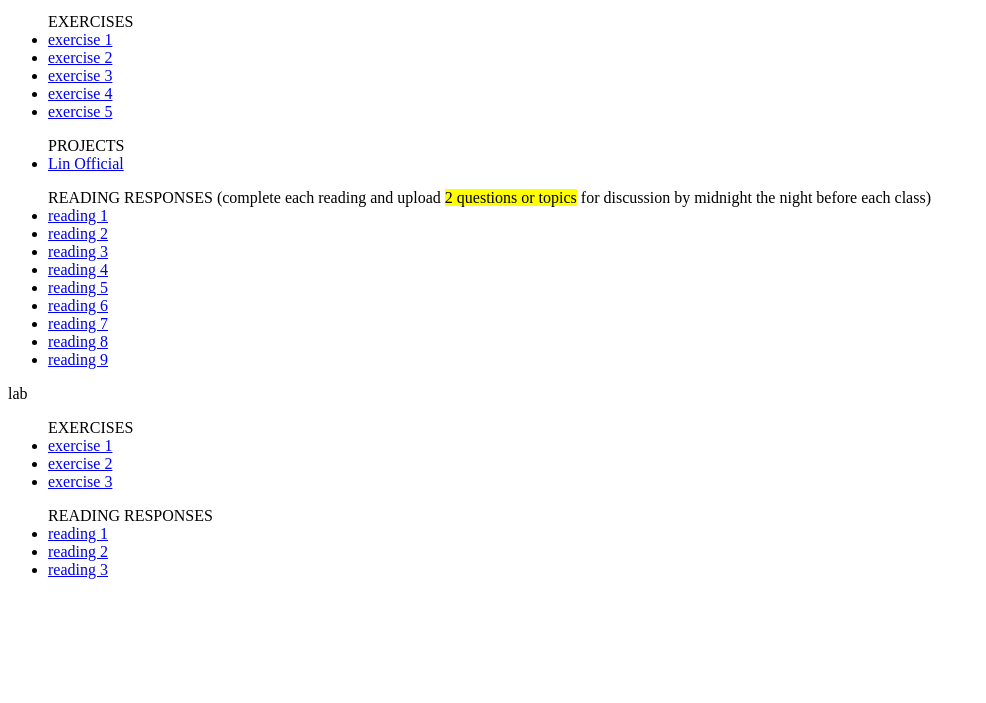
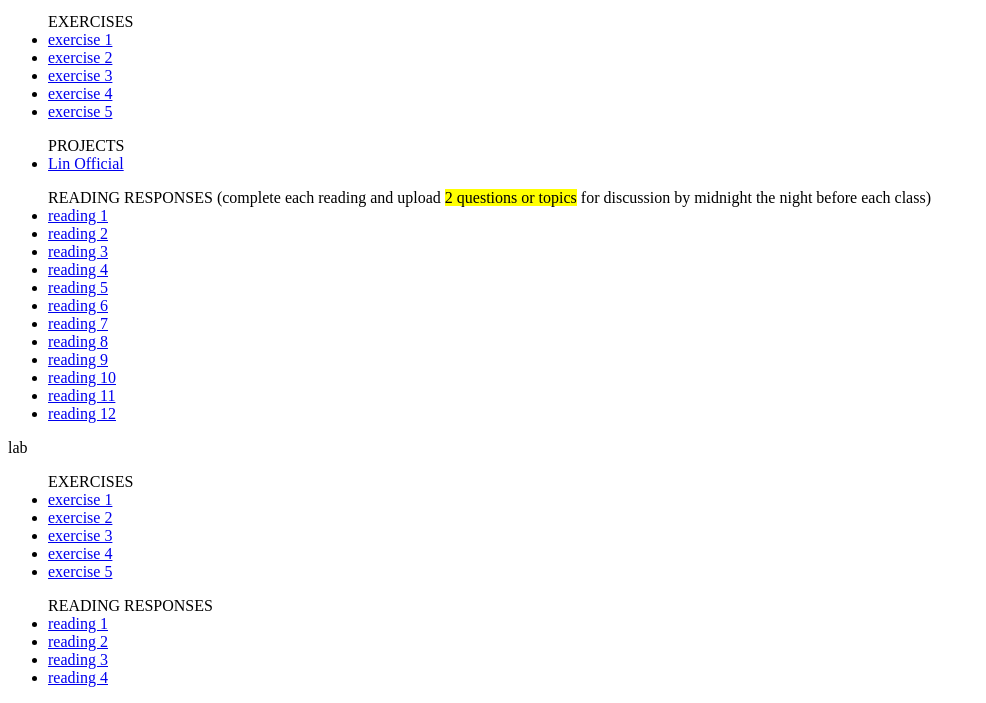
Before and after one commit to stephvnie/coreinteraction2019, a plain HTML site: page index.html in a window 1280 px wide. Shown: the part 101-804 px from the top of the page, without its empty margins (0-986 px from the left). Drawn offline with Linux system fonts and the light colour scheme.

Commit message:
Update index.html

```diff
--- a/index.html
+++ b/index.html
@@ -30,6 +30,9 @@
 		<li><a href="response7/index.html">reading 7</a></li>
 		<li><a href="response8/index.html">reading 8</a></li>
 		<li><a href="response9/index.html">reading 9</a></li>
+		<li><a href="response10/index.html">reading 10</a></li>
+		<li><a href="response11/index.html">reading 11</a></li>
+		<li><a href="response12/index.html">reading 12</a></li>
 		</ul>
 
 		<p>lab</p>
@@ -37,7 +40,8 @@
 				<li><a href="lab/labexercise1/index.html">exercise 1</a></li>
 				<li><a href="lab/labexercise2/index.html">exercise 2</a></li>
 				<li><a href="lab/labexercise3/index.html">exercise 3</a></li>
-
+				<li><a href="lab/labexercise4/index.html">exercise 4</a></li>
+				<li><a href="lab/labexercise5/index.html">exercise 5</a></li>
 				</ul>
 
 
@@ -45,7 +49,7 @@
 				<li><a href="lab/labreading1/index.html">reading 1</a></li>
 				<li><a href="lab/labreading2/index.html">reading 2</a></li>
 				<li><a href="lab/labreading3/index.html">reading 3</a></li>
-
+				<li><a href="lab/labreading4/index.html">reading 4</a></li>
 				</ul>
 
 
```
